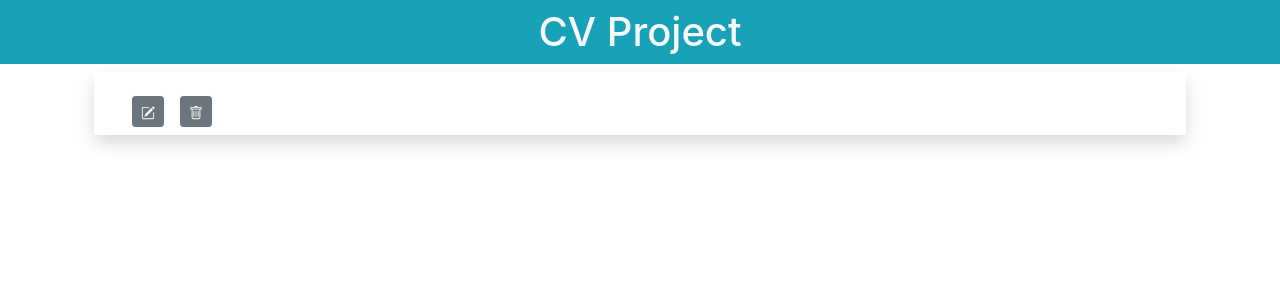
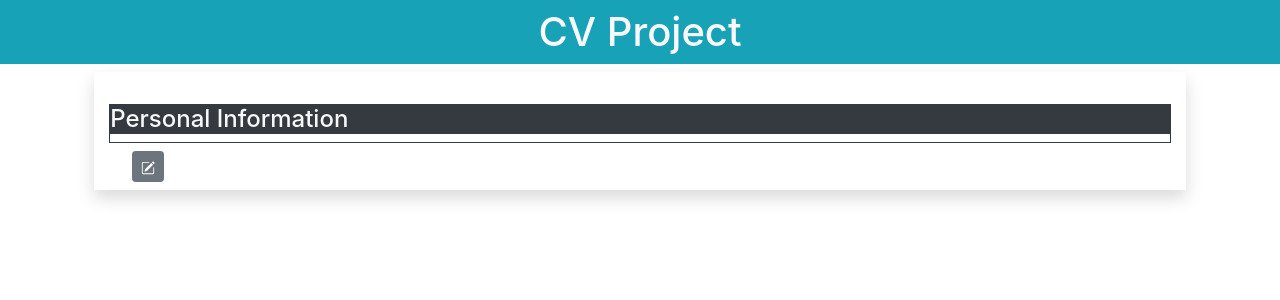
Before and after one commit to AlexErdei73/cv-project-hooks, a React (Create React App) app: page / in a window 1280 px wide. Shown: the top 300 px of the page. Built offline with nearby package versions, Linux system fonts and the light colour scheme.

Commit message:
Style the page view

```diff
--- a/src/components/generalInformation.jsx
+++ b/src/components/generalInformation.jsx
@@ -100,18 +100,21 @@ class GeneralInformation extends Component {
 
     const page = (
       <div className="container">
-        <h1>{this.state.name}</h1>
-        <div>{this.state.email}</div>
-        <div>{this.state.phone}</div>
-        <p>{this.state.personalInformation}</p>
+        <h1 className="text-center">{this.state.name}</h1>
+        <div className="text-center">{this.state.email}</div>
+        <div className="text-center">{this.state.phone}</div>
+        <br />
+        <div className="row border border-dark border-bottom-3">
+          <h4 className="text-left bg-dark text-light w-100">
+            Personal Information
+          </h4>
+          <p>{this.state.personalInformation}</p>
+        </div>
         <button
           className="btn btn-secondary btn-sm m-2"
           onClick={this.handleClick}
         >
           <PencilSquare />
-        </button>
-        <button className="btn btn-secondary btn-sm m-2">
-          <Trash />
         </button>
       </div>
     );
```
